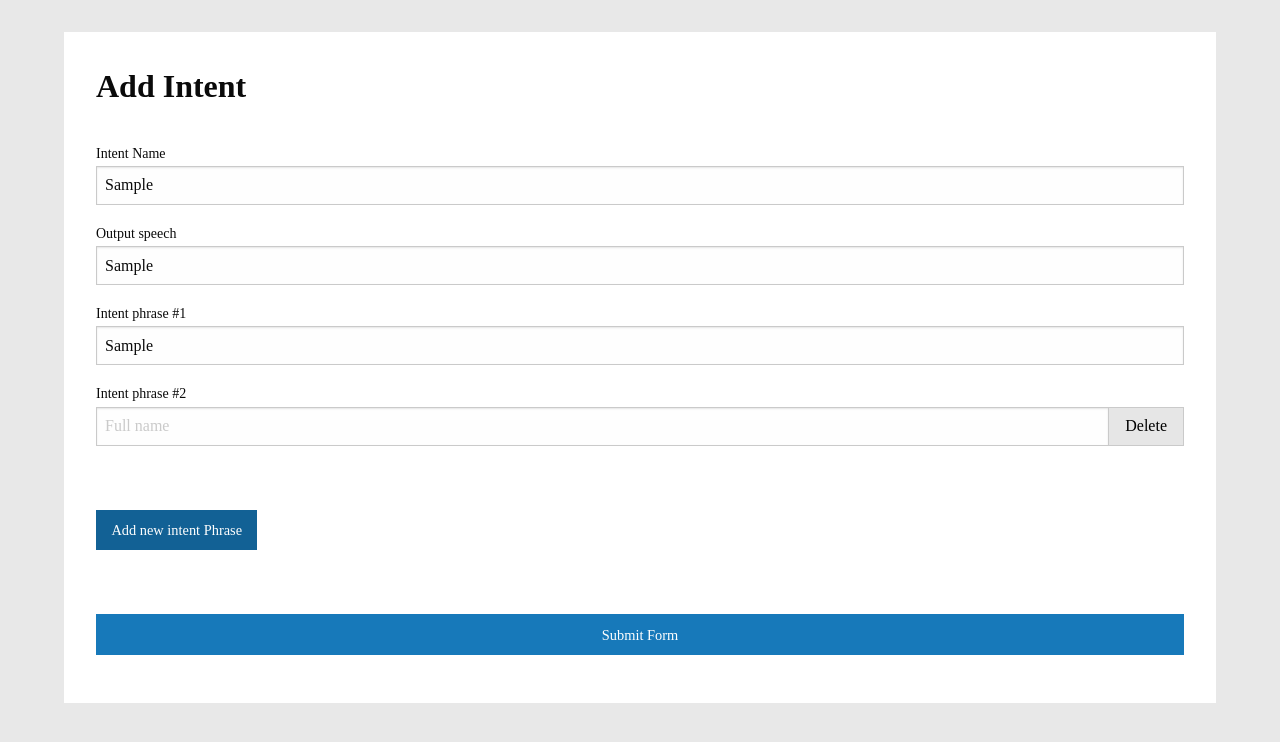
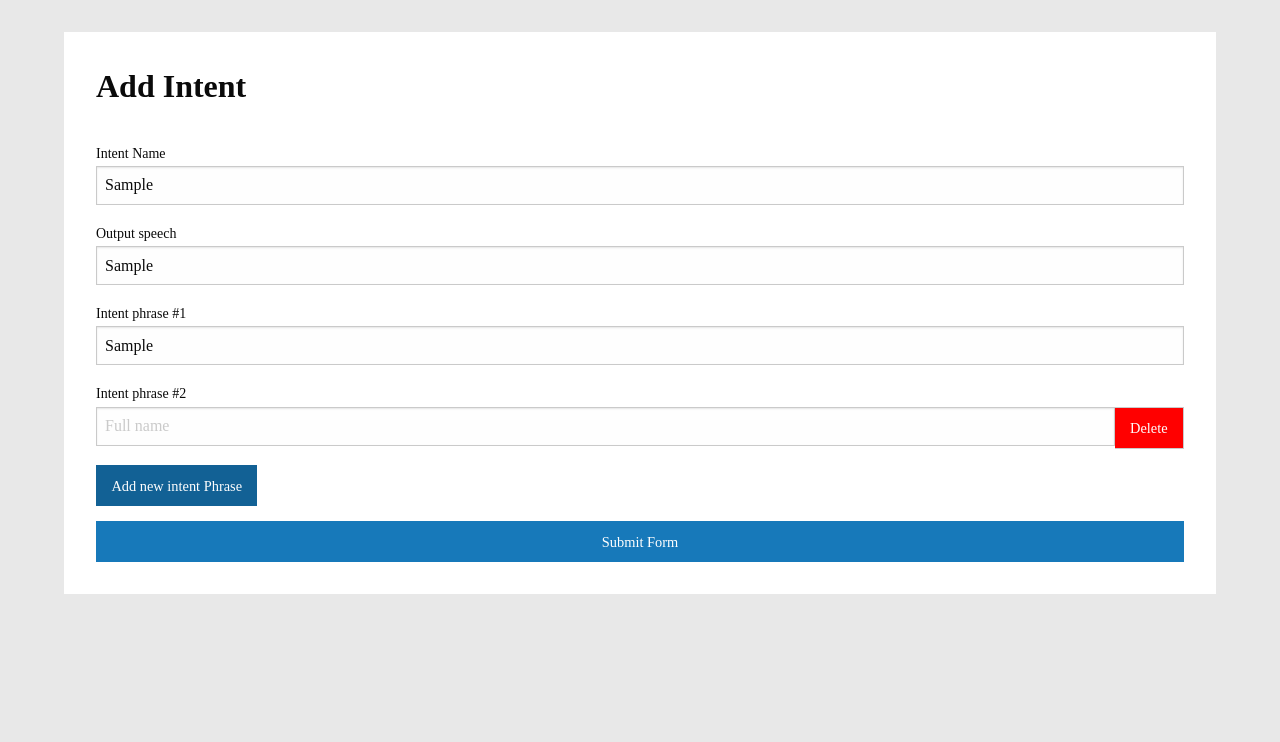
Before and after one commit to abhishekaccion/dialogflow_service, an Angular app: page /intents/intent in a window 1280 px wide. Both pictures are taken after typing "Sample", "Sample", "Sample" into the empty fields and a click on the button "Add new intent Phrase". Shown: the top 742 px of the page. Built offline with nearby package versions, Linux system fonts and the light colour scheme; a web font is replaced by a local one.

Commit message:
chore(css button)

```diff
--- a/src/app/intent/intent.component.css
+++ b/src/app/intent/intent.component.css
@@ -35,3 +35,15 @@ h1 {
     transform: translateY(0);
   }
 }
+.input-group-label {
+  padding: 0;
+}
+.button {
+  margin: 0;
+}
+.error {
+  background: red;
+}
+.primary {
+  margin-bottom: 15px;
+}
--- a/src/app/intent/intent.component.html
+++ b/src/app/intent/intent.component.html
@@ -18,7 +18,7 @@
               <div class="input-group">
                 <input class="input-group-field" type="text" formControlName="data" placeholder="Full name">
                 <span *ngIf="i != 0 " class="input-group-label">
-                  <button *ngIf="rForm.controls.userSays.controls.length > 1" (click)="deleteRow(i)" class="btn btn-info">Delete</button>
+                  <button *ngIf="rForm.controls.userSays.controls.length > 1" (click)="deleteRow(i)" class=" button error">Delete</button>
                 </span>
               </div>
             </div>
```
